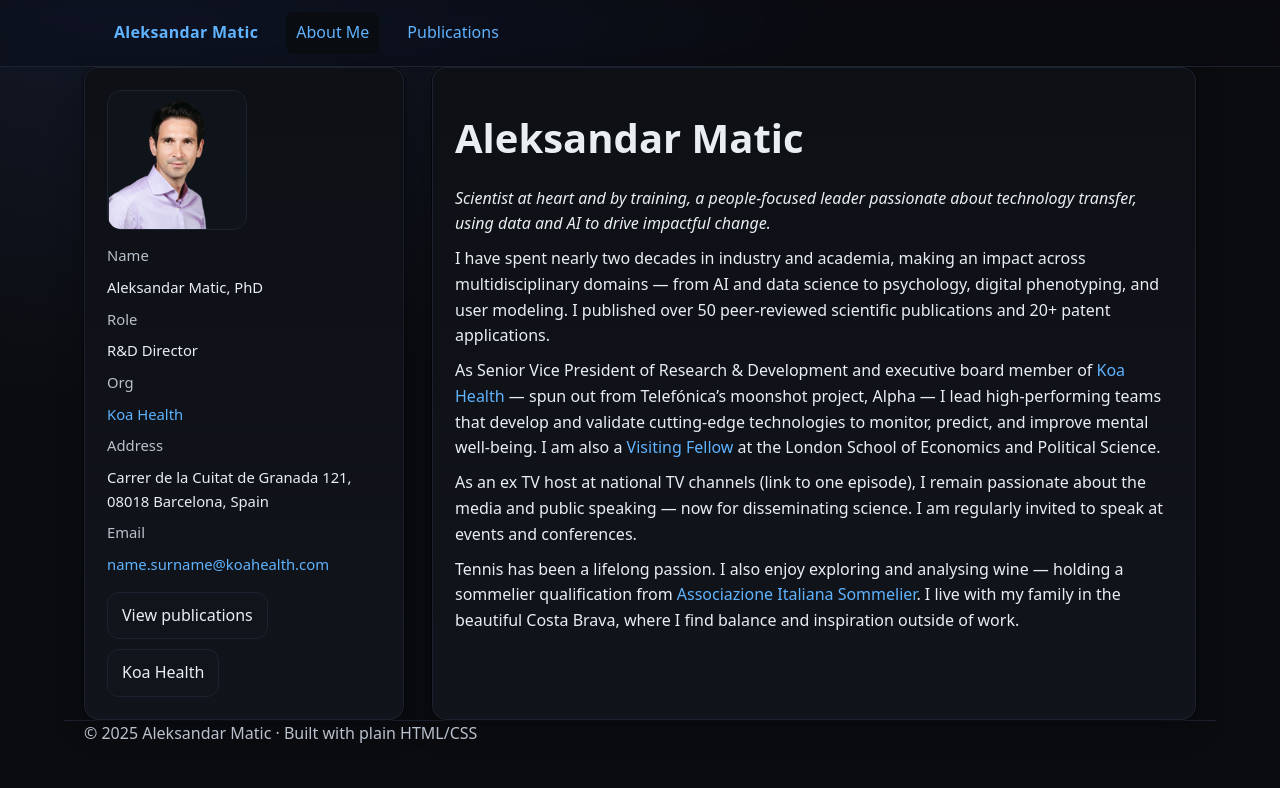
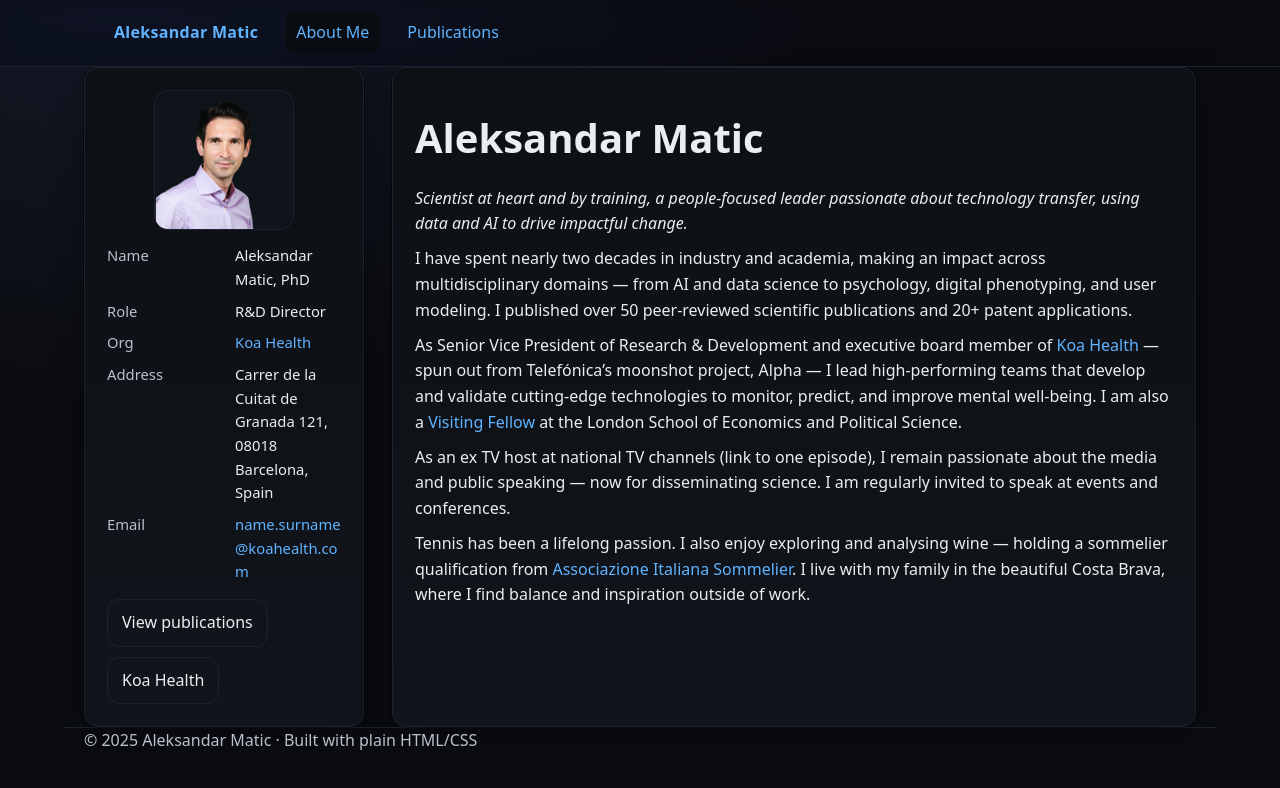
Before and after one commit to aleksmatic/matic.im, a plain HTML site: page index.html in a window 1280 px wide. Drawn offline with Linux system fonts and the light colour scheme.

Commit message:
Add files via upload

```diff
--- a/styles.css
+++ b/styles.css
@@ -1,5 +1,4 @@
-
-:root{
+:root {
   --maxw: 72rem;
   --pad: clamp(14px, 1.8vw, 20px);
   --radius: 14px;
@@ -10,63 +9,204 @@
   --card: #11141a;
   --border: #1c2330;
 }
-*{box-sizing:border-box}
-html{color-scheme:dark;scroll-behavior:smooth}
-body{
-  margin:0;
-  font: 16px/1.6 system-ui, -apple-system, Segoe UI, Roboto, Helvetica, Arial, Apple Color Emoji, Segoe UI Emoji;
-  background: radial-gradient(1200px 800px at 10% -10%, #121826 10%, transparent 60%) no-repeat, var(--bg);
+
+* {
+  box-sizing: border-box;
+}
+
+html {
+  color-scheme: dark;
+  scroll-behavior: smooth;
+}
+
+body {
+  margin: 0;
+  font: 16px/1.6 system-ui, -apple-system, Segoe UI, Roboto, Helvetica, Arial,
+    Apple Color Emoji, Segoe UI Emoji;
+  background: radial-gradient(1200px 800px at 10% -10%, #121826 10%, transparent 60%)
+      no-repeat,
+    var(--bg);
   color: var(--fg);
 }
-a{color:var(--link);text-decoration:none}
-a:hover{text-decoration:underline}
-.container{max-width:var(--maxw);margin:0 auto;padding:0 var(--pad)}
-header{
-  position: sticky; top:0; backdrop-filter:saturate(160%) blur(8px);
+
+a {
+  color: var(--link);
+  text-decoration: none;
+}
+
+a:hover {
+  text-decoration: underline;
+}
+
+.container {
+  max-width: var(--maxw);
+  margin: 0 auto;
+  padding: 0 var(--pad);
+}
+
+header {
+  position: sticky;
+  top: 0;
+  backdrop-filter: saturate(160%) blur(8px);
   background: color-mix(in oklab, var(--bg), transparent 60%);
-  border-bottom:1px solid var(--border);
+  border-bottom: 1px solid var(--border);
 }
-nav{display:flex;align-items:center;gap:18px; padding:12px var(--pad)}
-nav .brand{font-weight:700;letter-spacing:.3px}
-nav a{padding:8px 10px;border-radius:8px}
-nav a[aria-current="page"]{background:color-mix(in oklab,var(--card),#000 20%);}
-main{padding-block: clamp(20px, 6vw, 60px)}
-.grid{display:grid;grid-template-columns:1fr; gap: clamp(16px, 3vw, 28px)}
-@media (min-width: 860px){.grid{grid-template-columns: 320px 1fr}}
-.card{
-  background: linear-gradient(180deg, color-mix(in oklab, var(--card), #000 10%), color-mix(in oklab, var(--card), #000 0%));
-  border:1px solid var(--border);
+
+nav {
+  display: flex;
+  align-items: center;
+  gap: 18px;
+  padding: 12px var(--pad);
+}
+
+nav .brand {
+  font-weight: 700;
+  letter-spacing: 0.3px;
+}
+
+nav a {
+  padding: 8px 10px;
+  border-radius: 8px;
+}
+
+nav a[aria-current="page"] {
+  background: color-mix(in oklab, var(--card), #000 20%);
+}
+
+main {
+  padding-block: clamp(20px, 6vw, 60px);
+}
+
+.grid {
+  display: grid;
+  grid-template-columns: 1fr;
+  gap: clamp(16px, 3vw, 28px);
+}
+
+@media (min-width: 860px) {
+  .grid {
+    grid-template-columns: 280px 1fr;
+  }
+}
+
+.card {
+  background: linear-gradient(
+    180deg,
+    color-mix(in oklab, var(--card), #000 10%),
+    color-mix(in oklab, var(--card), #000 0%)
+  );
+  border: 1px solid var(--border);
   border-radius: var(--radius);
   padding: clamp(14px, 2vw, 22px);
-  box-shadow: 0 0 0 1px color-mix(in oklab, #000, transparent 50%), 0 10px 30px rgba(0,0,0,.28);
-}
-h1,h2,h3{line-height:1.2;margin:.6em 0}
-h1{font-size: clamp(26px, 4.2vw, 40px)}
-h2{font-size: clamp(20px, 3vw, 26px)}
-h3{font-size: clamp(18px, 2.6vw, 22px)}
-.prose p{margin:.6em 0;color:var(--fg)}
-.muted{color:var(--muted)}
-.avatar{
-  width:140px; aspect-ratio:1/1; border-radius: 14px; display:block; object-fit:cover;
-  border:1px solid var(--border); background:#0f131a;
-}
-.kv {
-  display:grid;
-  grid-template-columns:1fr;
-  gap:8px;
-  align-items:start;
-  word-break:break-word;
+  box-shadow: 0 0 0 1px color-mix(in oklab, #000, transparent 50%),
+    0 10px 30px rgba(0, 0, 0, 0.28);
 }
 
-.kv dt{color:var(--muted)}
-.kv dd{margin:0}
-.cta{display:flex;gap:10px;flex-wrap:wrap;margin-top:10px}
-.btn{
-  border:1px solid var(--border); padding:10px 14px;border-radius:12px;background:var(--card);color:var(--fg);text-decoration:none
+h1,
+h2,
+h3 {
+  line-height: 1.2;
+  margin: 0.6em 0;
 }
-.btn:hover{border-color:color-mix(in oklab, var(--link), var(--border) 70%)}
-.publist{list-style: none; padding:0; margin:0}
-.publist li{padding:12px;border-bottom:1px dashed var(--border)}
-.publist li a{word-break:break-word}
-footer{padding: 40px var(--pad); border-top:1px solid var(--border); color:var(--muted)}
-.small{font-size:.925rem}
+
+h1 {
+  font-size: clamp(26px, 4.2vw, 40px);
+}
+
+h2 {
+  font-size: clamp(20px, 3vw, 26px);
+}
+
+h3 {
+  font-size: clamp(18px, 2.6vw, 22px);
+}
+
+.prose p {
+  margin: 0.6em 0;
+  color: var(--fg);
+}
+
+.muted {
+  color: var(--muted);
+}
+
+/* --- Avatar fix --- */
+.avatar {
+  width: 140px;
+  aspect-ratio: 1 / 1;
+  border-radius: 14px;
+  display: block;
+  object-fit: cover;
+  border: 1px solid var(--border);
+  background: #0f131a;
+  margin: 0 auto 14px auto; /* centers image horizontally */
+}
+
+/* --- Details fix --- */
+.kv {
+  display: grid;
+  grid-template-columns: 1fr;
+  gap: 8px;
+  align-items: start;
+}
+
+.kv dt {
+  color: var(--muted);
+}
+
+.kv dd {
+  margin: 0;
+  overflow-wrap: anywhere;
+  word-break: break-word;
+}
+
+@media (min-width: 860px) {
+  .kv {
+    grid-template-columns: 120px 1fr;
+  }
+}
+
+.cta {
+  display: flex;
+  gap: 10px;
+  flex-wrap: wrap;
+  margin-top: 10px;
+}
+
+.btn {
+  border: 1px solid var(--border);
+  padding: 10px 14px;
+  border-radius: 12px;
+  background: var(--card);
+  color: var(--fg);
+  text-decoration: none;
+}
+
+.btn:hover {
+  border-color: color-mix(in oklab, var(--link), var(--border) 70%);
+}
+
+.publist {
+  list-style: none;
+  padding: 0;
+  margin: 0;
+}
+
+.publist li {
+  padding: 12px;
+  border-bottom: 1px dashed var(--border);
+}
+
+.publist li a {
+  word-break: break-word;
+}
+
+footer {
+  padding: 40px var(--pad);
+  border-top: 1px solid var(--border);
+  color: var(--muted);
+}
+
+.small {
+  font-size: 0.925rem;
+}
```
